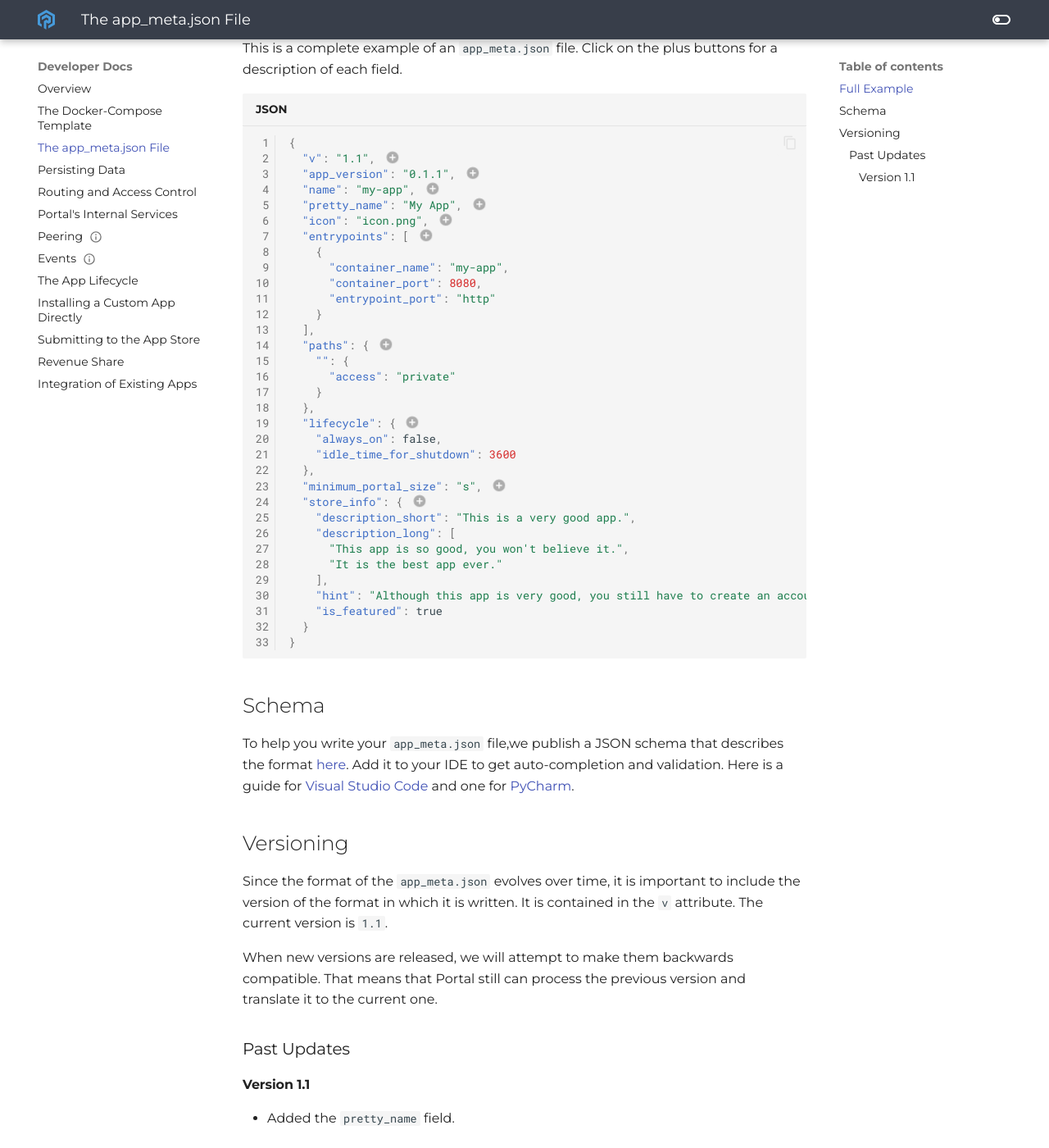
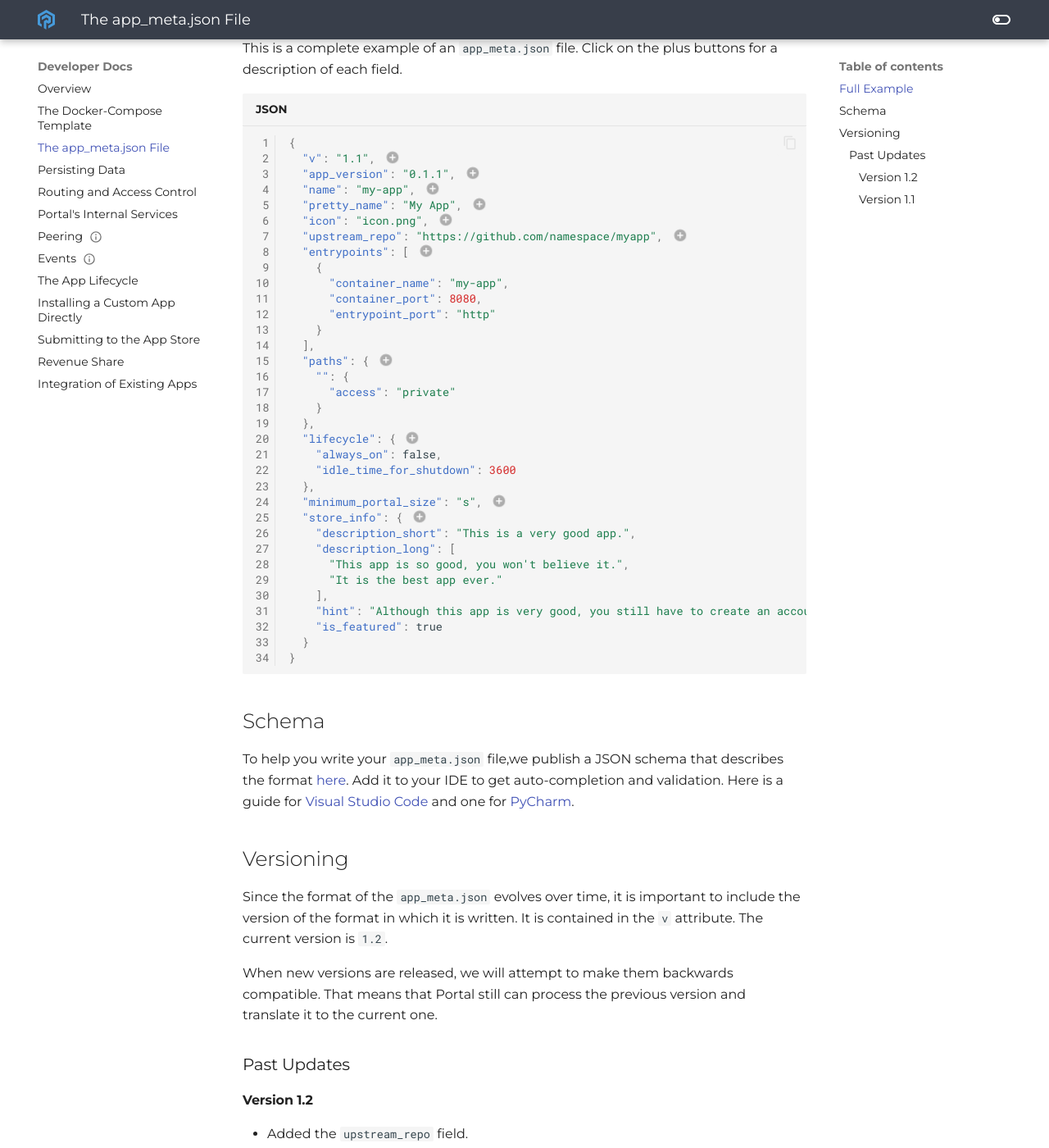
Before and after one commit to FreeshardBase/documentation, an MkDocs documentation site: the page built from docs/developer_docs/app_meta_json.md, in a window 1280 px wide and 1400 px high, scrolled down 375 px. Shown: the whole window at 82% size. Built offline with MkDocs 1.6.1 and Material for MkDocs 9.7.7, drawn with Linux system fonts in a browser that asks for light colours.

Commit message:
updated the app_meta.json page to version 1.2 of app_meta

```diff
--- a/docs/developer_docs/app_meta_json.md
+++ b/docs/developer_docs/app_meta_json.md
@@ -20,6 +20,7 @@ Click on the plus buttons for a description of each field.
   "name": "my-app", // (3)!
   "pretty_name": "My App", // (10)!
   "icon": "icon.png", // (4)!
+  "upstream_repo": "https://github.com/namespace/myapp", // (11)!
   "entrypoints": [ // (5)!
     {
       "container_name": "my-app",
@@ -75,11 +76,14 @@ Click on the plus buttons for a description of each field.
     See [Submitting to the App Store](submitting.md) for more information.
 10. The name of your app as seen in the app store and below the icon on the Portal home screen.
     It can be different from the `name` field and may include uppercase letters and spaces.
+11. The URL of the repository where the source code of your app is hosted.
+    Right now, this is only used for automatically checking for updates.
+    It only works with GitHub repositories which use the "Release" feature.
 
 ## Schema
 
 To help you write your `app_meta.json` file,we publish a JSON schema that describes the format
-[here](https://storageaccountportab0da.blob.core.windows.net/json-schema/0-21-0/schema_app_meta_1.0.json).
+[here](https://storageaccountportab0da.blob.core.windows.net/json-schema/0-30-2/schema_app_meta_1.2.json).
 Add it to your IDE to get auto-completion and validation.
 Here is a guide for [Visual Studio Code](https://code.visualstudio.com/docs/languages/json#_json-schemas-and-settings)
 and one for [PyCharm](https://www.jetbrains.com/help/pycharm/json.html#ws_json_schema_add_custom).
@@ -89,7 +93,7 @@ and one for [PyCharm](https://www.jetbrains.com/help/pycharm/json.html#ws_json_s
 Since the format of the `app_meta.json` evolves over time,
 it is important to include the version of the format in which it is written.
 It is contained in the `v` attribute.
-The current version is `1.1`.
+The current version is `1.2`.
 
 When new versions are released, we will attempt to make them backwards compatible.
 That means that Portal still can process the previous version
@@ -97,6 +101,10 @@ and translate it to the current one.
 
 ### Past Updates
 
+#### Version 1.2
+
+* Added the `upstream_repo` field.
+
 #### Version 1.1
 
 * Added the `pretty_name` field.
```
